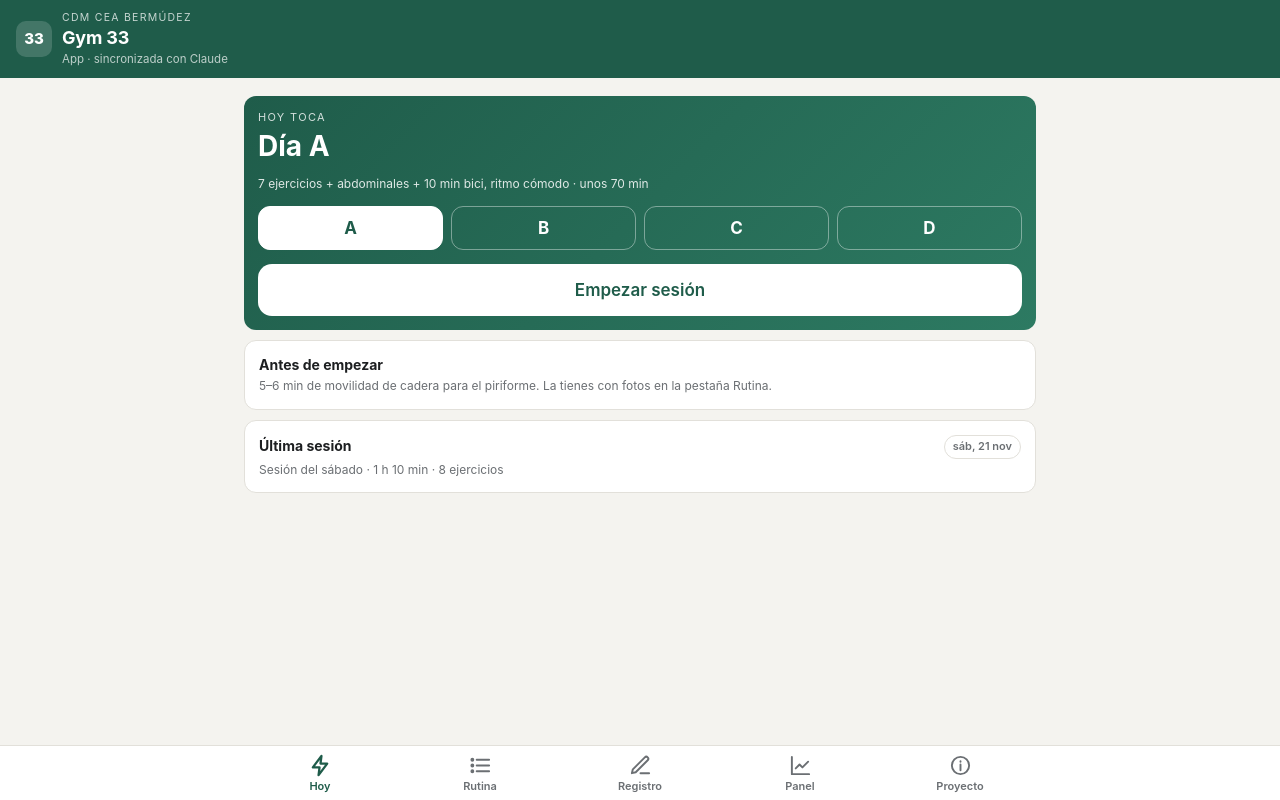
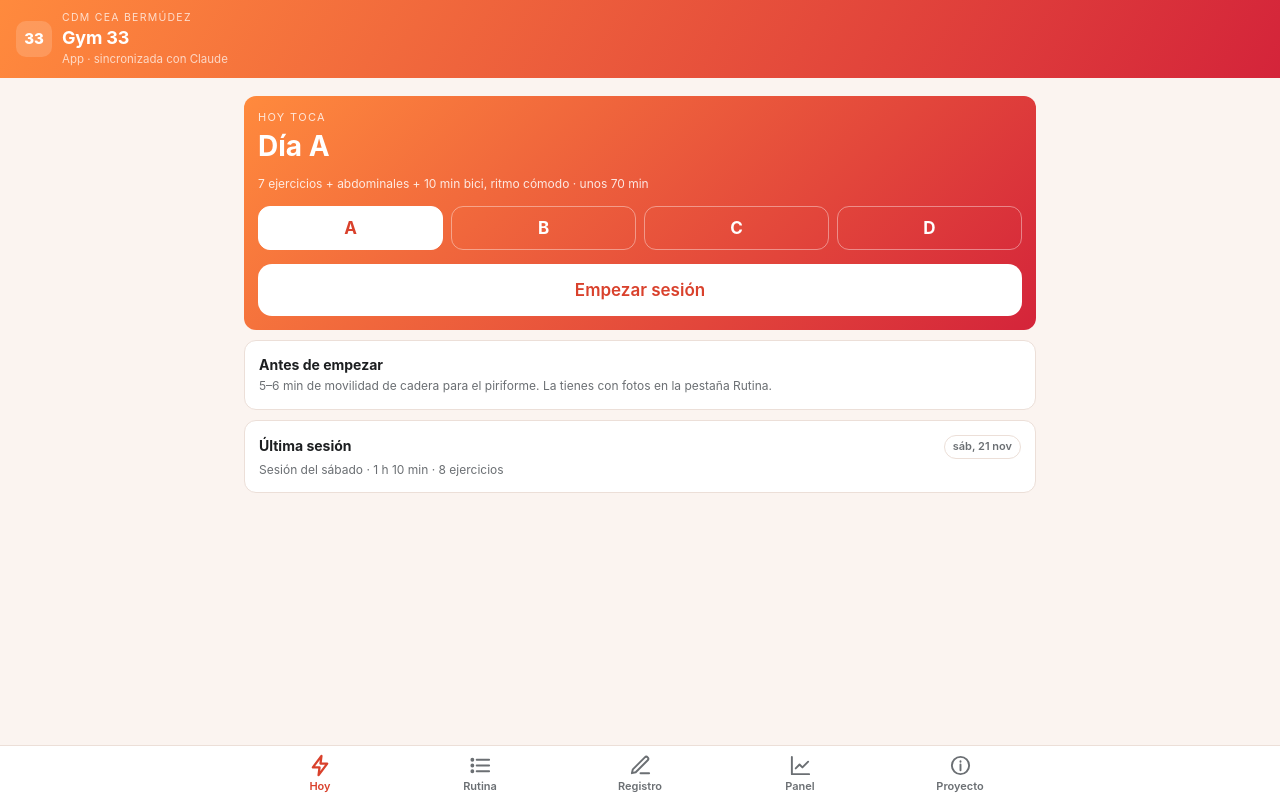
Before and after one commit to castuo81/Gym33, a plain HTML site: page index.html in a window 1280 px wide. Drawn offline with Linux system fonts and the light colour scheme.

Commit message:
Colores de la app en el tono naranja del icono
Co-Authored-By: Claude Opus 5.5 <noreply@anthropic.com>
Claude-Session: https://claude.ai/code/session_01Gitsd9cJemqseioCmxrM9U

```diff
--- a/index.html
+++ b/index.html
@@ -4,7 +4,7 @@
 <meta charset="utf-8">
 <meta name="viewport" content="width=device-width, initial-scale=1, viewport-fit=cover">
 <title>Gym 33</title>
-<meta name="theme-color" content="#1f5c4a">
+<meta name="theme-color" content="#e8502f">
 <meta name="apple-mobile-web-app-capable" content="yes">
 <meta name="mobile-web-app-capable" content="yes">
 <meta name="apple-mobile-web-app-status-bar-style" content="black-translucent">
@@ -15,19 +15,19 @@
 <link rel="manifest" href="manifest.json">
 <style>
 :root{
-  --bg:#f4f3ef; --card:#ffffff; --ink:#1d1f21; --mute:#6b6f73; --line:#e2e0da;
-  --acc:#1f5c4a; --acc2:#c96f2d; --soft:#e8f0ec; --warn:#a33b2b;
+  --bg:#fbf4f0; --card:#ffffff; --ink:#1d1f21; --mute:#6b6f73; --line:#ecdfd8;
+  --acc:#d9412c; --acc2:#1f6f8b; --soft:#fde9e2; --warn:#a33b2b;
   --r:12px;
 }
 @media (prefers-color-scheme:dark){
-  :root:not([data-theme=light]){--bg:#141516;--card:#1d1f21;--ink:#ecebe7;--mute:#9a9ea2;--line:#2e3134;--acc:#5fb394;--acc2:#e0914f;--soft:#1f2c27;--warn:#e07a68}
+  :root:not([data-theme=light]){--bg:#141516;--card:#1d1f21;--ink:#ecebe7;--mute:#9a9ea2;--line:#2e3134;--acc:#ff7a52;--acc2:#5cb8d6;--soft:#33201b;--warn:#e07a68}
 }
-:root[data-theme=dark]{--bg:#141516;--card:#1d1f21;--ink:#ecebe7;--mute:#9a9ea2;--line:#2e3134;--acc:#5fb394;--acc2:#e0914f;--soft:#1f2c27;--warn:#e07a68}
+:root[data-theme=dark]{--bg:#141516;--card:#1d1f21;--ink:#ecebe7;--mute:#9a9ea2;--line:#2e3134;--acc:#ff7a52;--acc2:#5cb8d6;--soft:#33201b;--warn:#e07a68}
 :root{color-scheme:light dark}:root[data-theme=light]{color-scheme:light}:root[data-theme=dark]{color-scheme:dark}
 *{box-sizing:border-box}
 html,body{margin:0;background:var(--bg);color:var(--ink);font:15px/1.45 -apple-system,BlinkMacSystemFont,"Segoe UI",Roboto,Helvetica,Arial,sans-serif}
 html,body{overscroll-behavior-y:none;-webkit-tap-highlight-color:transparent}
-header{position:sticky;top:0;z-index:6;background:var(--acc);color:#fff;padding:calc(10px + env(safe-area-inset-top)) 16px 10px;display:flex;align-items:center;gap:10px}
+header{position:sticky;top:0;z-index:6;background:linear-gradient(120deg,#ff8a3d,#d4243a);color:#fff;padding:calc(10px + env(safe-area-inset-top)) 16px 10px;display:flex;align-items:center;gap:10px}
 header .logo{width:36px;height:36px;border-radius:10px;background:rgba(255,255,255,.16);display:grid;place-items:center;font:800 15px/1 -apple-system,BlinkMacSystemFont,"Segoe UI",Roboto,sans-serif;flex:none}
 header .hx{flex:1;min-width:0}
 header .k{color:rgba(255,255,255,.75)!important}
@@ -42,7 +42,7 @@ nav button svg{width:23px;height:23px;fill:none;stroke:currentColor;stroke-width
 nav button.on{color:var(--acc)}
 nav button.on svg{stroke-width:2.4}
 .card.hero h2{font-size:28px}
-.card.hero{background:linear-gradient(135deg,var(--acc),#2d7a62);color:#fff;border:0}
+.card.hero{background:linear-gradient(135deg,#ff8a3d,#d4243a);color:#fff;border:0}
 .hero .k{font-size:11px;letter-spacing:.12em;text-transform:uppercase;opacity:.8}
 .hero h2{font-size:28px;margin:2px 0 4px;color:#fff}
 .hero .note{color:rgba(255,255,255,.85)}
```
Also changed, not shown: manifest.json, version.txt.
